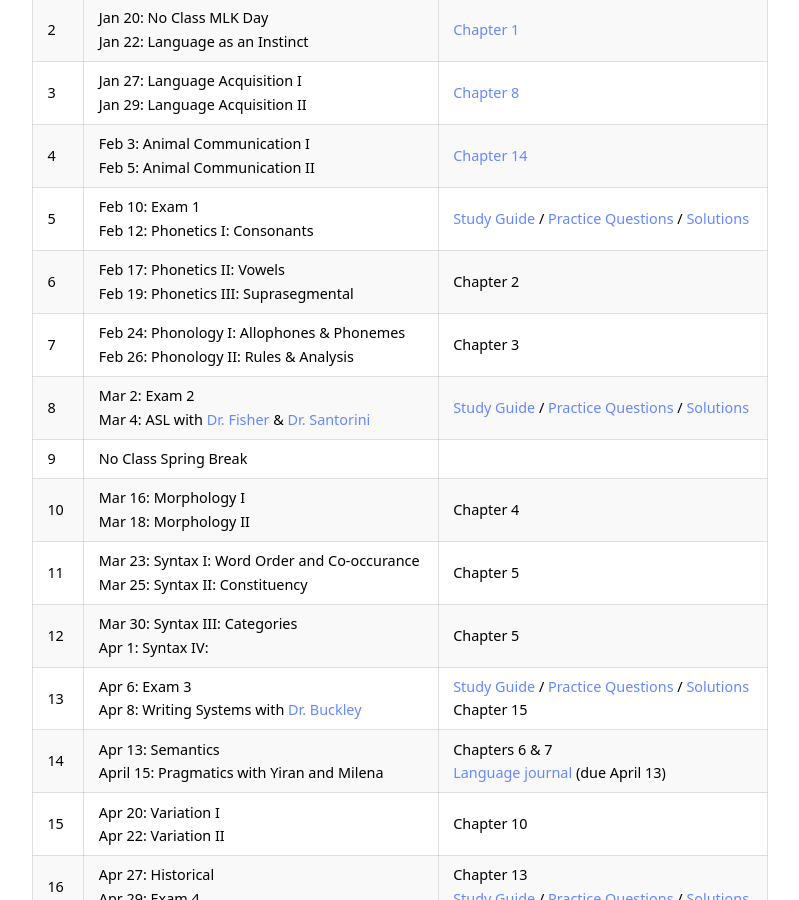
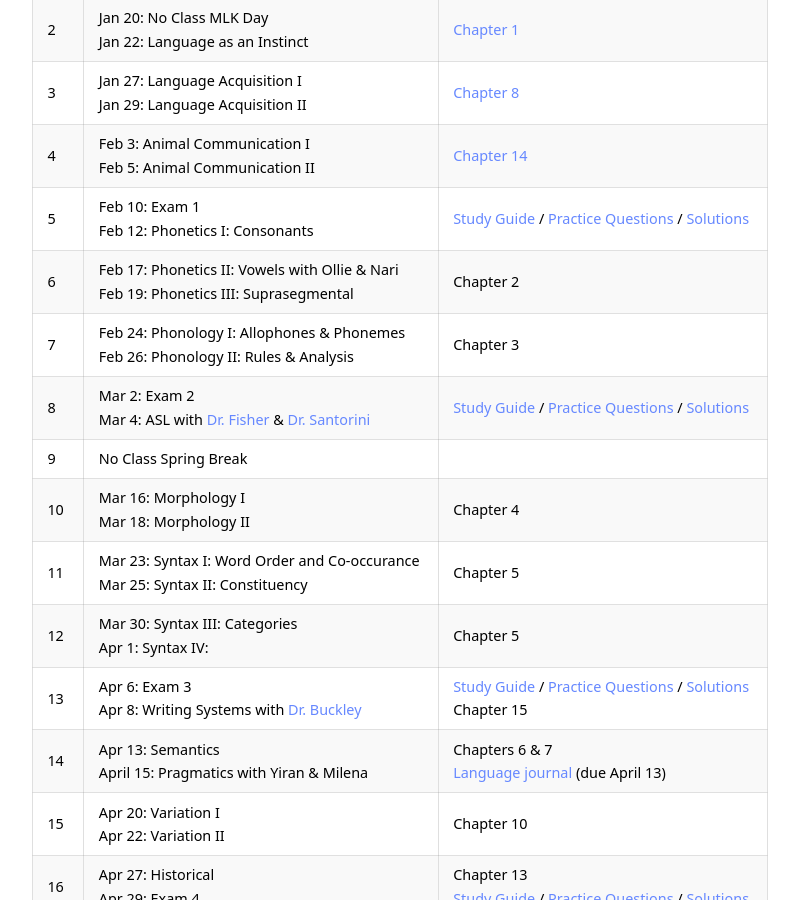
Before and after one commit to kschuler/ling001, a Jekyll site: the page built from index.md, in a window 1280 px wide and 900 px high, scrolled down 1875 px. Shown: the whole window, without its empty margins (240-1039 px from the left). Built offline with Jekyll 4.4.1, drawn with Linux system fonts in a browser that asks for light colours.

Commit message:
Update index.md

```diff
--- a/index.md
+++ b/index.md
@@ -62,7 +62,7 @@ Wk  | Topic | Readings & Resources
 3 | Jan 27: Language Acquisition I<br>Jan 29: Language Acquisition II  | [Chapter 8](https://app.perusall.com/courses/intro-to-linguistics-1/chapter-8-15?assignmentId=ckDfokjY25EnrzRdB&part=1)
 4 | Feb 3: Animal Communication I<br>Feb 5: Animal Communication II   | [Chapter 14](https://app.perusall.com/courses/intro-to-linguistics-1/chapter-14-13?assignmentId=7ag64J2jqfoSDxxoo&part=1)
 5 | Feb 10: **Exam 1** <br> Feb 12: Phonetics I: Consonants|  [Study Guide](resources/exam1-study-guide) / [Practice Questions](resources/exam1-practice-questions) / [Solutions](not-yet)
-6 | Feb 17: Phonetics II: Vowels<br>Feb 19: Phonetics III: Suprasegmental | Chapter 2
+6 | Feb 17: Phonetics II: Vowels with Ollie & Nari<br>Feb 19: Phonetics III: Suprasegmental | Chapter 2
 7 | Feb 24: Phonology I: Allophones & Phonemes<br>Feb 26: Phonology II: Rules & Analysis | Chapter 3
 8 | Mar 2: **Exam 2** <br>Mar 4: ASL with [Dr. Fisher](https://web.sas.upenn.edu/asl-deafstudies/) & [Dr. Santorini](https://www.ling.upenn.edu/~beatrice/)| [Study Guide](not-yet) / [Practice Questions](not-yet) / [Solutions](not-yet)
 9 | **No Class Spring Break** |
@@ -70,7 +70,7 @@ Wk  | Topic | Readings & Resources
 11 | Mar 23: Syntax I: Word Order and Co-occurance<br>Mar 25: Syntax II: Constituency |  Chapter 5
 12 | Mar 30: Syntax III: Categories<br>Apr 1: Syntax IV: | Chapter 5
 13 | Apr 6: **Exam 3**<br> Apr 8: Writing Systems with [Dr. Buckley](https://www.ling.upenn.edu/~gene/home.html)| [Study Guide](not-yet) / [Practice Questions](not-yet) / [Solutions](not-yet)<br> Chapter 15
-14 | Apr 13: Semantics<br>April 15: Pragmatics with Yiran and Milena | Chapters 6 & 7<br> [Language journal](resources/language-journal-assignment) (due April 13)
+14 | Apr 13: Semantics<br>April 15: Pragmatics with Yiran & Milena | Chapters 6 & 7<br> [Language journal](resources/language-journal-assignment) (due April 13)
 15 | Apr 20:  Variation I<br> Apr 22: Variation II| Chapter 10
 16 | Apr 27: Historical<br>Apr 29: **Exam 4** | Chapter 13 <br>[Study Guide](not-yet) / [Practice Questions](not-yet) / [Solutions](not-yet)
 
```
